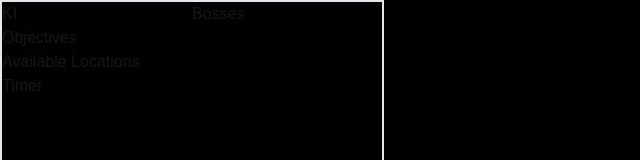
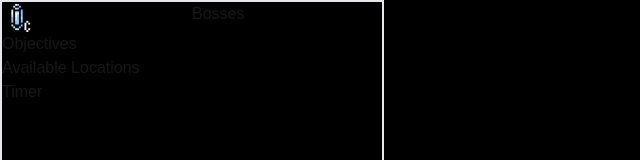
Before and after one commit to Fleury14/fe-tracker-2, a Next.js app: page /tracker in a window 1280 px wide. Shown: the top 160 px of the page, without its empty margins (0-640 px from the left). Built offline with nearby package versions, Linux system fonts and the light colour scheme.

Commit message:
chore(KI): create ki interface, draw first item unconditionally

```diff
--- /dev/null
+++ b/src/app/lib/default-data.ts
@@ -0,0 +1,24 @@
+import { KeyItems } from "./interfaces";
+
+const defaultKI: KeyItems = {
+    crystal: false,
+    pass: false,
+    hook: false,
+    darkness: false,
+    earth: false,
+    harp: false,
+    package: false,
+    sandruby: false,
+    baron: false,
+    magma: false,
+    tower: false,
+    luca: false,
+    adamant: false,
+    legend: false,
+    pan: false,
+    spoon: false,
+    rat: false,
+    pink: false,
+}
+
+export { defaultKI };
--- /dev/null
+++ b/src/app/lib/interfaces.ts
@@ -0,0 +1,23 @@
+interface KeyItems {
+    crystal: boolean;
+    pass: boolean;
+    hook: boolean;
+    darkness: boolean;
+    earth: boolean;
+    harp: boolean;
+    package: boolean;
+    sandruby: boolean;
+    baron: boolean;
+    magma: boolean;
+    tower: boolean;
+    luca: boolean;
+    adamant: boolean;
+    legend: boolean;
+    pan: boolean;
+    spoon: boolean;
+    rat: boolean;
+    pink: boolean;
+
+}
+
+export type { KeyItems };
--- a/src/app/tracker/page.tsx
+++ b/src/app/tracker/page.tsx
@@ -1,6 +1,8 @@
 'use client'
 
 import { useSearchParams } from "next/navigation"
+import KIDisplay from "../ui/ki/ki-display";
+import { defaultKI } from "../lib/default-data";
 
 export default function Page() {
     const searchParams = useSearchParams();
@@ -14,7 +16,7 @@ export default function Page() {
         <div className="flex" style={{ backgroundColor: color }}>
             <div className="w-96 border-2 border-double h-screen flex flex-col">
             <div className="flex">
-                <div className="w-1/2">KI</div>
+                <div className="w-1/2"><KIDisplay ki={defaultKI} /></div>
                 <div className="w-1/2">Bosses</div>
             </div>
             <div>Objectives</div>
--- /dev/null
+++ b/src/app/ui/ki/ki-display.tsx
@@ -0,0 +1,15 @@
+import Image from 'next/image';
+import { KeyItems } from "@/app/lib/interfaces";
+
+export default function KIDisplay({ ki }: { ki: KeyItems }) {
+    return (
+        <div>
+            <Image
+                src="/images/key-item-icons/FFIVFE-Icons-1THECrystal-Color.png"
+                alt="Crystal Crystal"
+                height={30}
+                width={30}
+            />
+        </div>
+    );
+}
```
